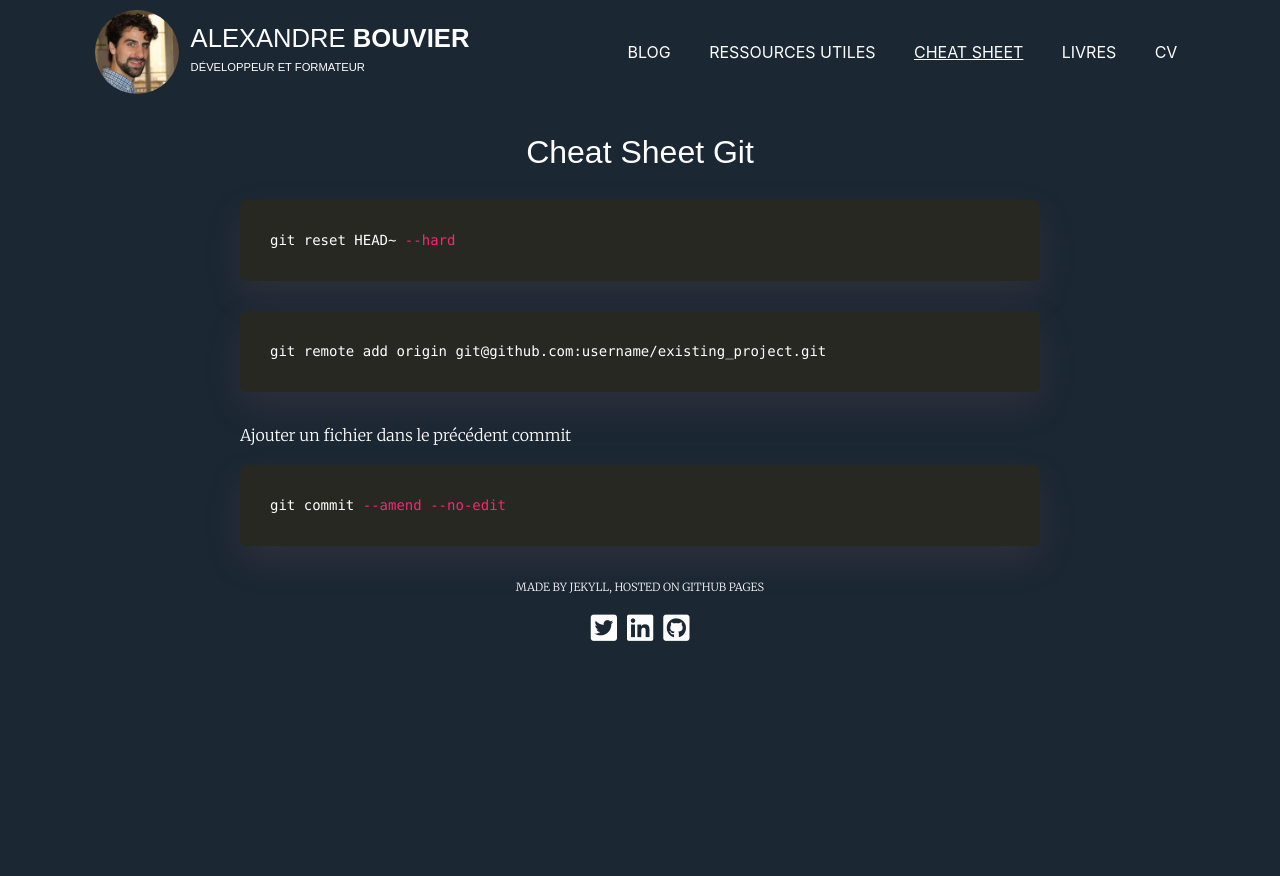
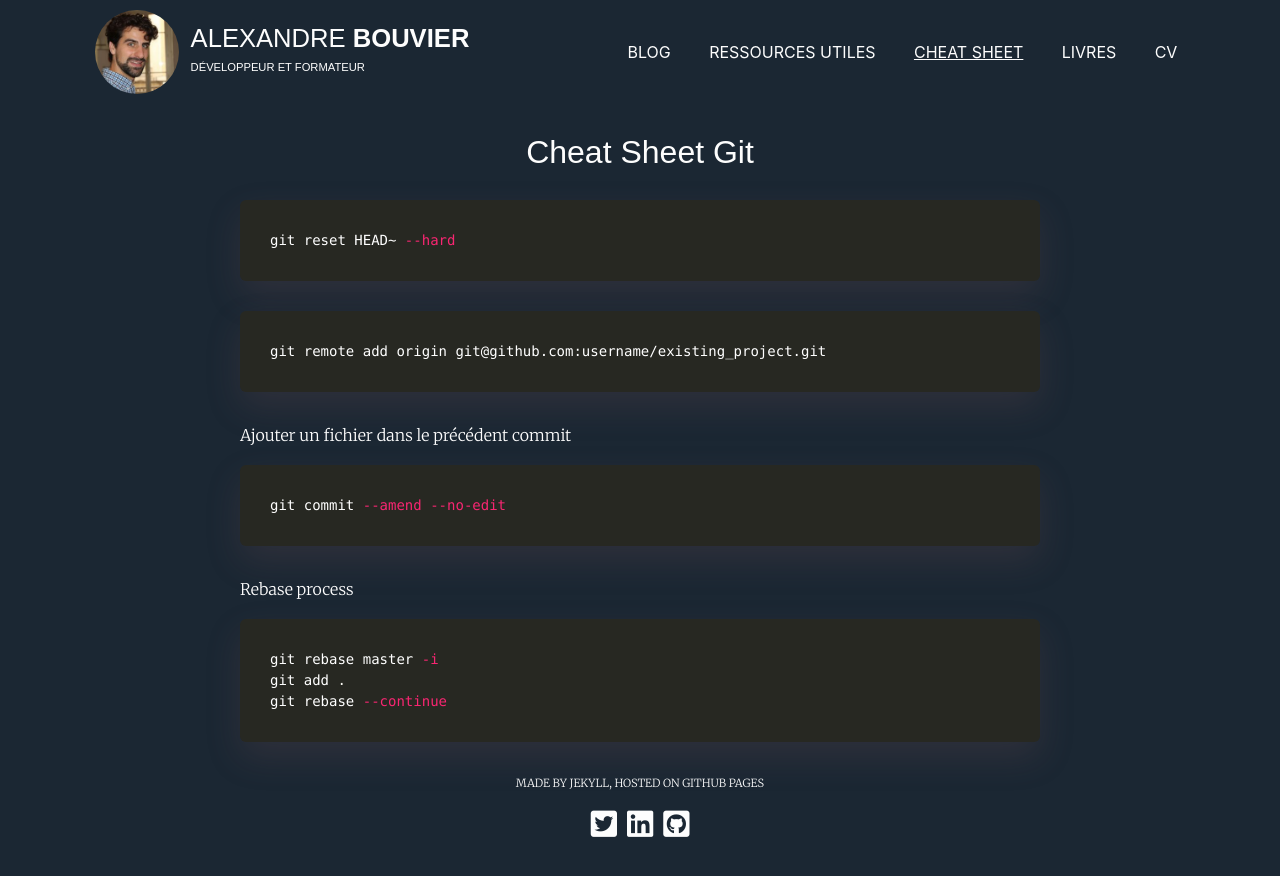
Before and after one commit to alexandrebk/alexandrebk.github.io, a Jekyll site: the page built from cheat_sheets/git.md, in a window 1280 px wide. Shown: the top 876 px of the page. Built offline with Jekyll 4.4.1, drawn with Linux system fonts in a browser that asks for light colours; nearby versions of some CDN libraries.

Commit message:
Updates cheat sheet git

````diff
--- a/cheat_sheets/git.md
+++ b/cheat_sheets/git.md
@@ -17,3 +17,11 @@ Ajouter un fichier dans le précédent commit
 ```bash
 git commit --amend --no-edit
 ```
+
+Rebase process
+
+```bash
+git rebase master -i
+git add .
+git rebase --continue
+```
````
